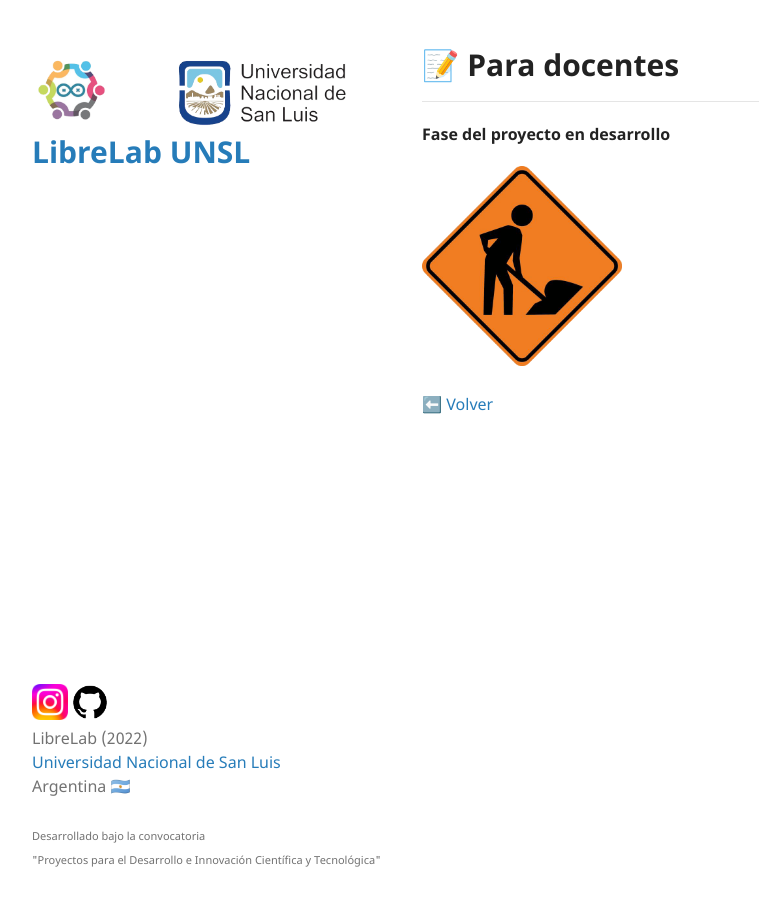
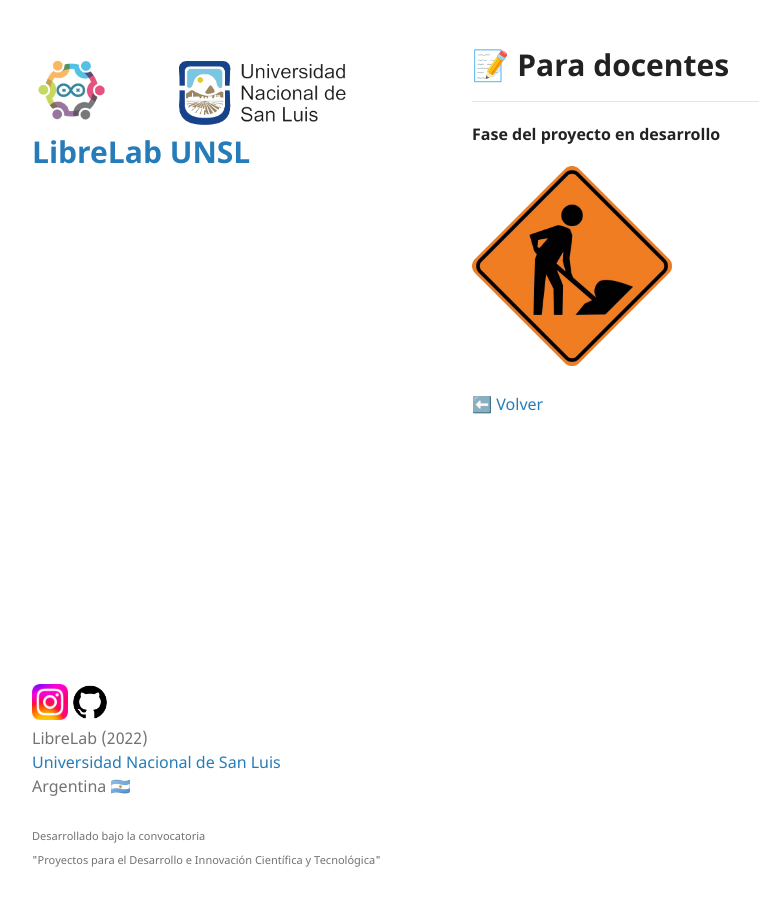
Before and after one commit to labunsl/labunsl.github.io, a Jekyll site: the page built from Docentes.md, in a window 1280 px wide. Shown: the whole page, without its empty margins (68-827 px from the left). Built offline with Jekyll 4.4.1, drawn with Linux system fonts in a browser that asks for light colours; our own code applies the rules of GitHub Pages for plain Markdown files.

Commit message:
Update jekyll-theme-minimal.scss

```diff
--- a/_sass/jekyll-theme-minimal.scss
+++ b/_sass/jekyll-theme-minimal.scss
@@ -222,7 +222,7 @@ footer {
 
 @media print, screen and (max-width: 1400px) {
 	section {
-		width:600px;
+		width:550px;
 
 	}
 }
```
